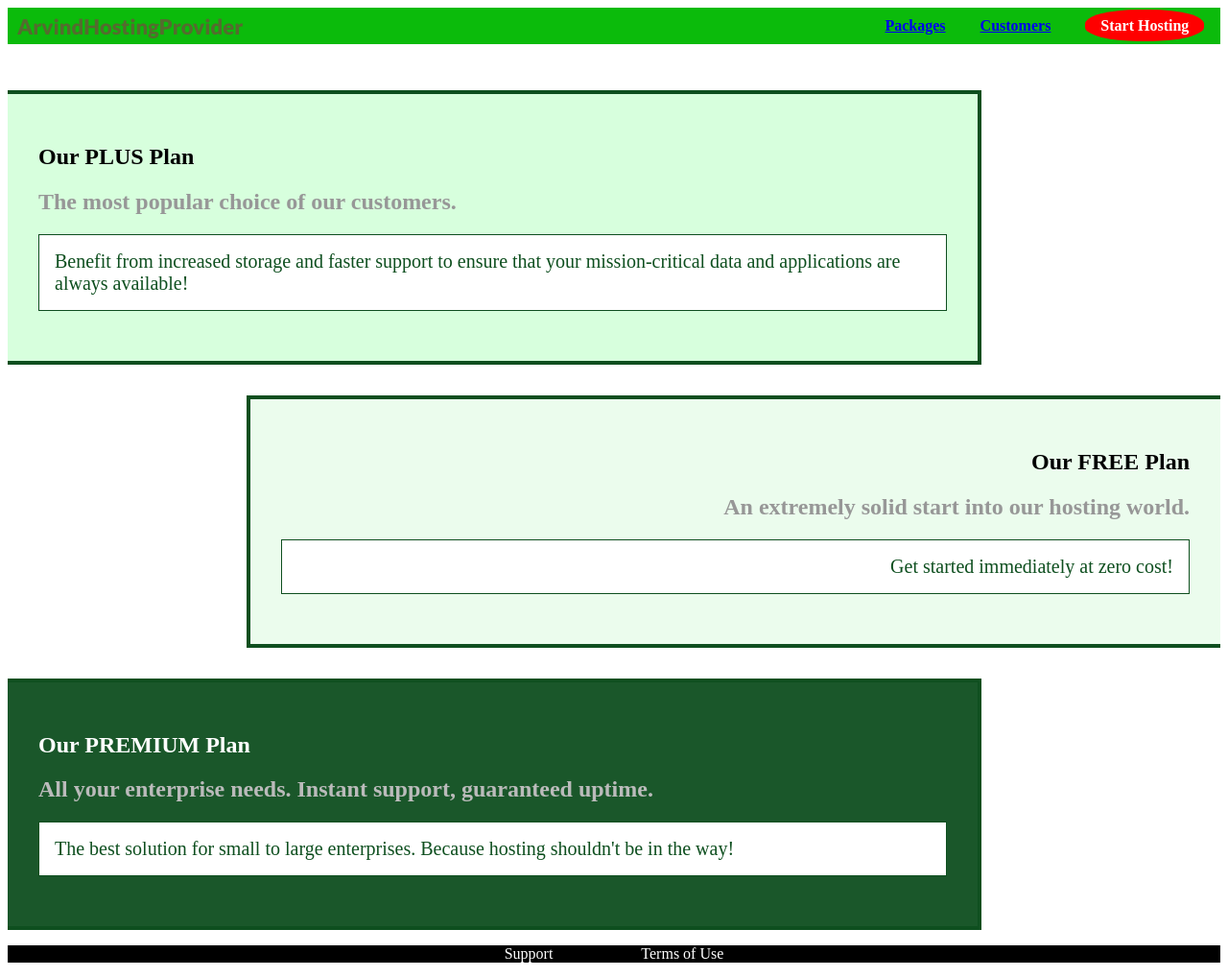
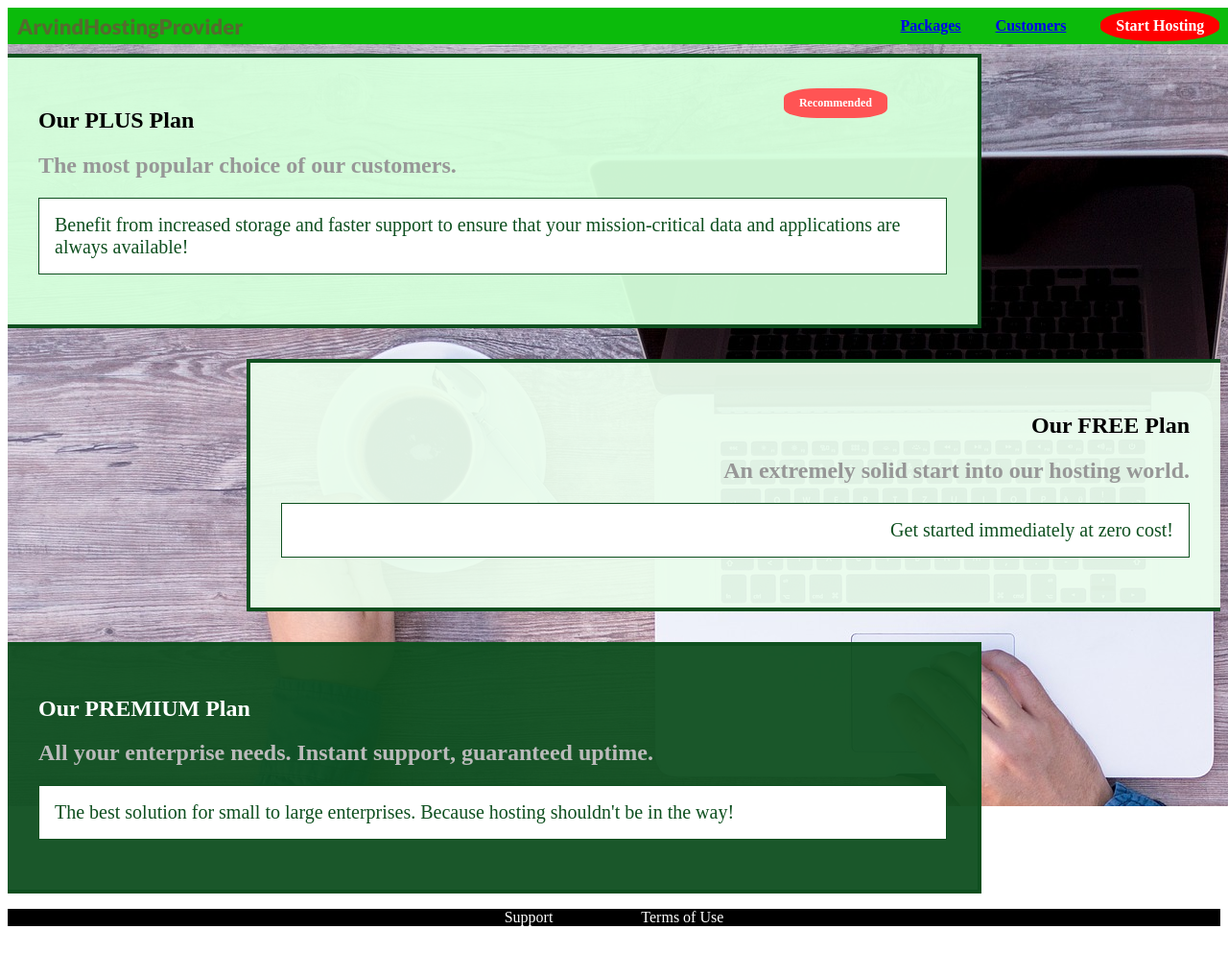
Before and after one commit to arvind14nitt/css_learning, a plain HTML site: page packages/index.html in a window 1280 px wide. Shown: the whole page at 96% size. After the commit the page ends 980 px from the top, so only its background shows below. Drawn offline with Linux system fonts and the light colour scheme.

Commit message:
Ending positional property

```diff
--- a/code.css
+++ b/code.css
@@ -5,6 +5,7 @@
   height:528px;
   width:100%;
   padding:10px;
+  padding-top:40px;
 
 }
 
--- a/packages/index.html
+++ b/packages/index.html
@@ -33,8 +33,10 @@
         </nav>
     </header>
     <main>
+        <div class="background-img"></div>
         <section class="package" id="plus">
             <a href="#">
+                <h1 class="package_badge">Recommended</h1>
                 <h1 class="package__title">Our PLUS Plan</h1>
                 <h2 class="package__subtitle">The most popular choice of our customers.</h2>
                 <p class="package__info">Benefit from increased storage and faster support to ensure that your mission-critical data and applications
--- a/packages/packages.css
+++ b/packages/packages.css
@@ -1,5 +1,13 @@
 main{
     padding-top: 32px;
+}
+
+.background-img{
+    background:url(../images/plans-background.jpg);
+    position:fixed;
+    width:100%;
+    height:100%;
+    z-index:-1;
 }
 
 .package{
@@ -7,6 +15,7 @@ main{
     margin:16px 0;
     border:4px solid #0e4f1f;
     border-left:none;
+    position:relative;
 }
 
 
@@ -45,6 +54,17 @@ main{
 #plus {
     background: rgba(213, 255, 220, 0.95);
 }
+.package_badge{
+    background: #ff5454;
+    color:white;
+    position: absolute;
+    left: 80%;
+    display: inline-block;
+    border-radius:32%;
+    padding: 8px 16px 8px 16px;
+    font-size: 12px;
+    margin:0px;
+}
 
 #free {
     background: rgba(234, 252, 237, 0.95);
--- a/shared.css
+++ b/shared.css
@@ -1,7 +1,9 @@
 .main-header{
     background:rgb(11, 187, 11);
-    /*padding:8px 16px;
-    width:100%;*/
+    /*padding:8px 16px;*/
+    width:100%;
+    position:fixed;
+    z-index:1;
 
   }
 
```
Also changed, not shown: images/plans-background.jpg (added), 1 other file.
